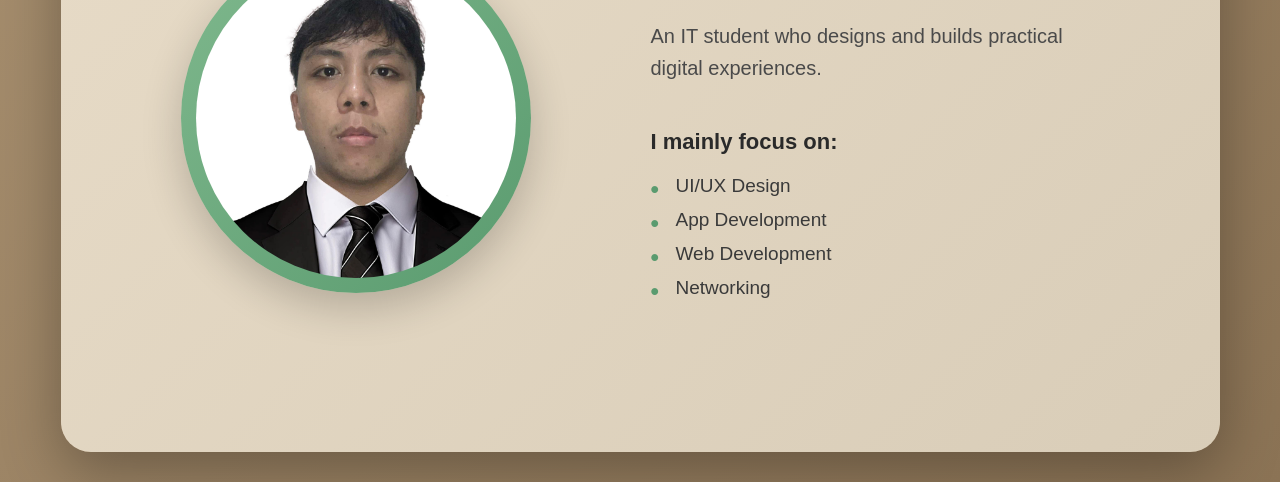
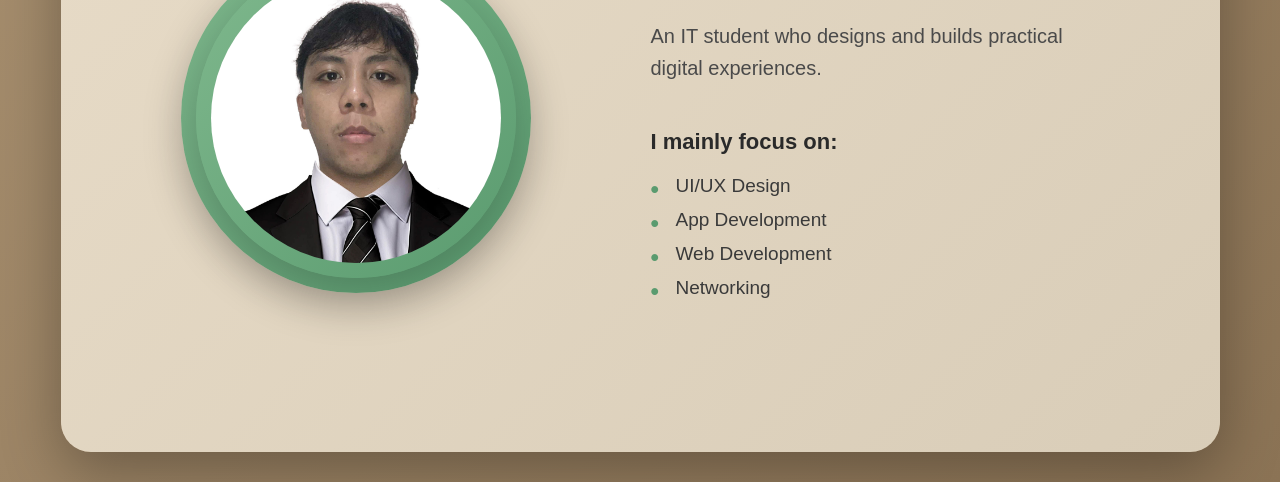
Before and after one commit to Artzzzzz1/My_Portfolio, a plain HTML site: page index.html in a window 1280 px wide. Shown: the part 338-820 px from the top of the page. Drawn offline with Linux system fonts and the light colour scheme.

Commit message:
Fix HTML formatting and structure

```diff
--- a/index.html
+++ b/index.html
@@ -17,7 +17,7 @@
 
             <div class="content">
                 <div class="avatar">
-                    <img src="/images/myImage.jpg" alt="Profile Avatar" class="avatar-image">
+                    <img src="/images/myImage.jpg" alt="Profile Avatar" class="avatar img">
                 </div>
 
                 <div class="info">
```
